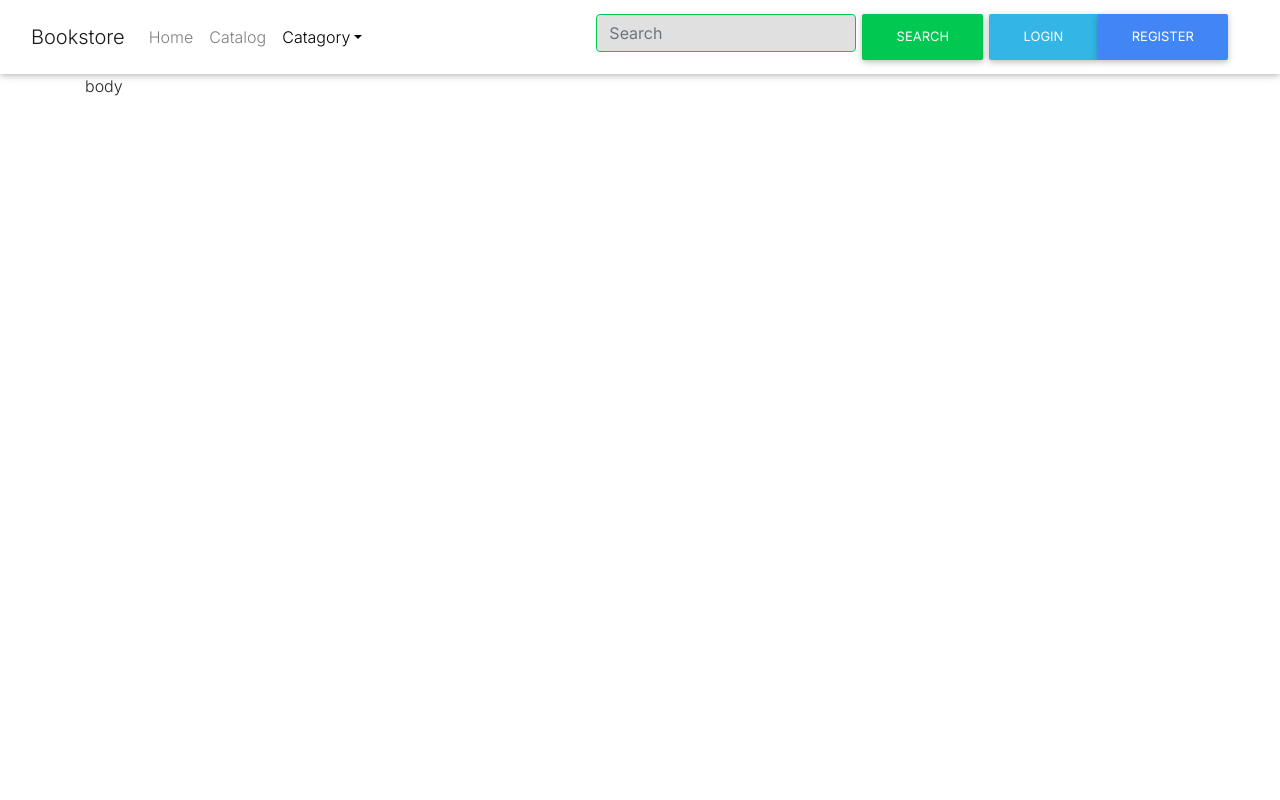
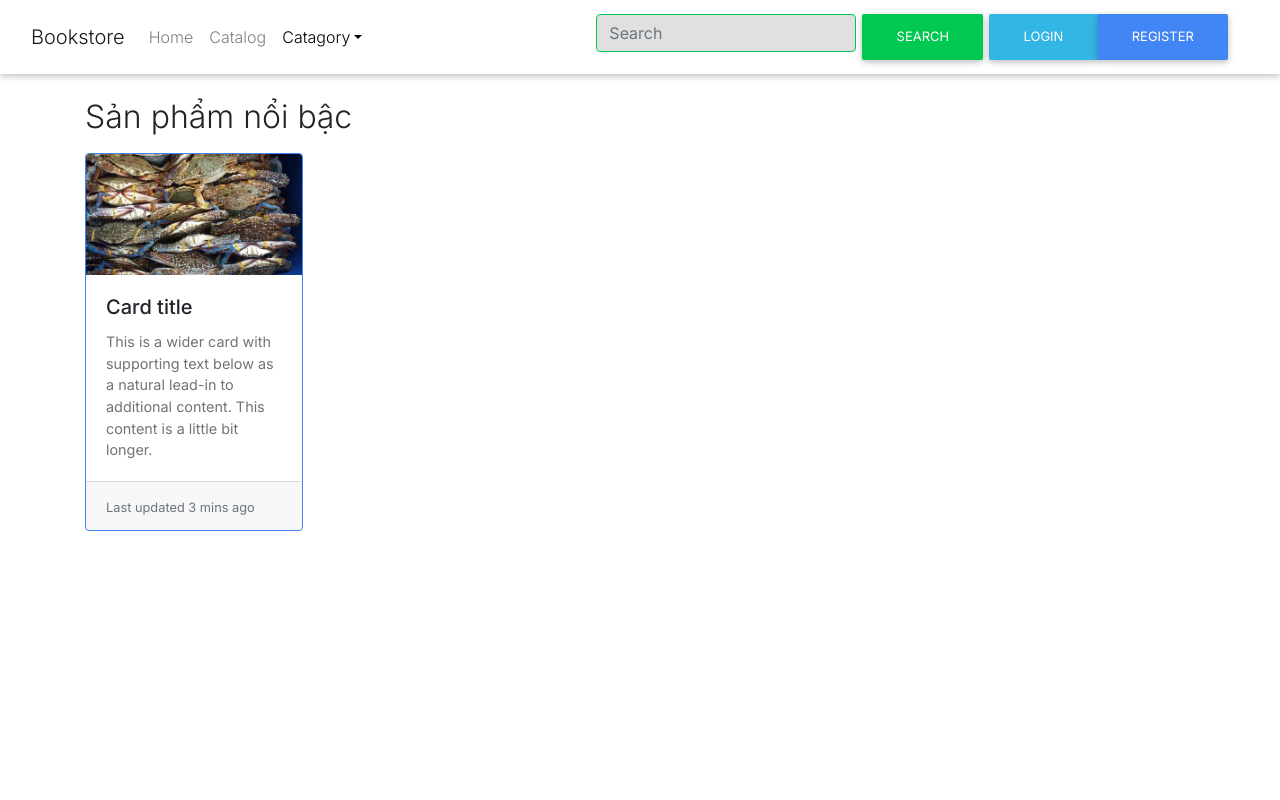
Before and after one commit to Thanh10101/Front-End, a Next.js app: page / in a window 1280 px wide. Shown: the top 800 px of the page. Built offline with nearby package versions, Linux system fonts and the light colour scheme.

Commit message:
/product

```diff
--- a/src/app/login/page.tsx
+++ b/src/app/login/page.tsx
@@ -14,7 +14,7 @@ export default function Login() {
         router.push('/register')
     }
     return (
-        <Container className='min-vh-100 bg-body-tertiary d-grid gap-3'>
+        <Container className='min-vh-100 bg-body-tertiary d-grid gap-3 '>
             <Form className='p-2' >
                 <Form.Group className="mb-3" controlId="formBasicEmail">
                     <Form.Label>Email address</Form.Label>
@@ -31,7 +31,7 @@ export default function Login() {
                     <Form.Check type="checkbox" label="Check me out" />
                 </Form.Group>
                 <Container className='text-center'>
-                    <ButtonGroup className='me-2 w-50'>
+                    <ButtonGroup className='me-2 w-100'>
                         <Button className='me-2 w-50' onClick={() => login()} variant="success">Login</Button>
                         <Button className='me-2 w-50' onClick={() => register()} variant="primary">Register</Button>
                     </ButtonGroup>
--- a/src/app/page.tsx
+++ b/src/app/page.tsx
@@ -2,14 +2,40 @@
 import Link from 'next/link'
 import app from '@/style/app.module.scss'
 import Container from 'react-bootstrap/Container'
-
-
+import Card from 'react-bootstrap/Card';
+import CardGroup from 'react-bootstrap/CardGroup';
+import Row from 'react-bootstrap/Row';
+import Col from 'react-bootstrap/Col';
+import Image from "next/image";
+import banner from '../img/banner.jpg'
 
 
 export default function BasicExample() {
   return (
-    <Container className='min-vh-100' style={{ color: app.primaryColor }}>
-      body
-    </Container>
+    <Container className='min-vh-100 ' >
+      <h2 className='mt-4'>Sản phẩm nổi bậc</h2>
+      <CardGroup className='mt-3'>
+        <Row >
+          <Col sm={6} md={4} lg={3} className='mb-4'>
+            <Card border="primary">
+              <Card.Img as={Image} variant="top" src={banner} className='img-fluid' />
+              <Card.Body >
+                <Card.Title>Card title</Card.Title>
+                <Card.Text>
+                  This is a wider card with supporting text below as a natural lead-in
+                  to additional content. This content is a little bit longer.
+                </Card.Text>
+              </Card.Body>
+              <Card.Footer>
+                <small className="text-muted">Last updated 3 mins ago</small>
+              </Card.Footer>
+            </Card>
+          </Col>
+
+
+
+        </Row>
+      </CardGroup>
+    </Container >
   );
 }
--- a/src/app/register/page.tsx
+++ b/src/app/register/page.tsx
@@ -30,7 +30,7 @@ export default function Register() {
                 <Form.Group className="mb-3" controlId="formBasicCheckbox">
                     <Form.Check type="checkbox" label="Check me out" />
                 </Form.Group>
-                <Container className='text-center'>
+                <Container className='text-center w-100'>
                     <ButtonGroup className='me-2 w-50'>
                         <Button className='me-2 w-50' onClick={() => register()} variant="primary">Register</Button>
                     </ButtonGroup>
```
Also changed, not shown: src/img/banner.jpg (added).
